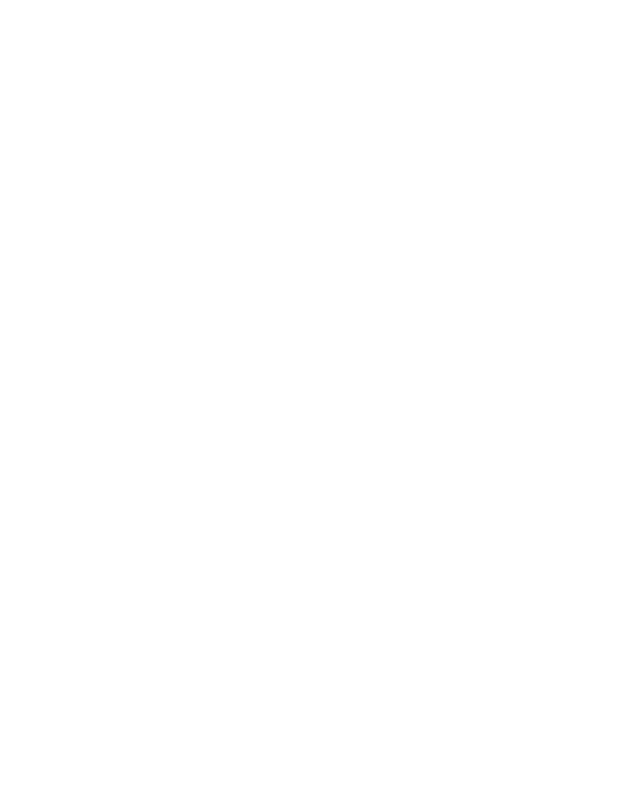
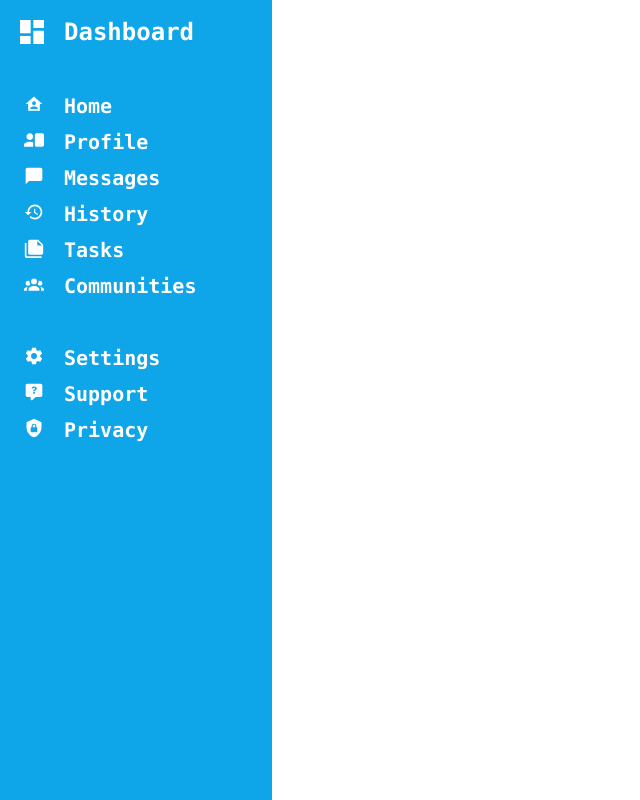
Before and after one commit to CyberGigzz/Admin-Dashboard, a website: page index.html in a window 1280 px wide. Shown: the whole page, without its empty margins (0-640 px from the left). Drawn offline with Linux system fonts and the light colour scheme.

Commit message:
sidebar finished

```diff
--- a/index.html
+++ b/index.html
@@ -1,11 +1,101 @@
 <!DOCTYPE html>
 <html lang="en">
-<head>
-    <meta charset="UTF-8">
-    <meta name="viewport" content="width=device-width, initial-scale=1.0">
-    <title>Document</title>
-</head>
-<body>
+  <head>
+    <meta charset="UTF-8" />
+    <meta name="viewport" content="width=device-width, initial-scale=1.0" />
+    <title>Dashboard Admin</title>
+    <link rel="stylesheet" href="build/css/style.css" />
+    <link
+      rel="shortcut icon"
+      href="/build/img/icons8-dashboard-48.ico"
+      type="image/x-icon"
+    />
+  </head>
+  <body class="font-mono">
+    <aside
+      class="flex flex-col p-4 min-h-screen text-white max-w-[17rem] bg-sky-500 gap-10"
+    >
+      <div>
+        <ul>
+          <li class="flex items-center">
+            <svg class="svg-sprite h-8 w-8 fill-white">
+              <use xlink:href="build/img/sprite.svg#view-dashboard"></use>
+            </svg>
+            <p class="text-2xl font-semibold ml-4">Dashboard</p>
+          </li>
+        </ul>
+      </div>
 
-</body>
+      <div>
+        <ul class="flex flex-col gap-1">
+          <li class="flex items-center">
+            <svg class="svg-sprite h-5 w-5 ml-2 fill-white">
+              <use xlink:href="build/img/sprite.svg#home-account"></use>
+            </svg>
+            <p class="text-xl ml-5 font-semibold pt-1">Home</p>
+          </li>
+
+          <li class="flex items-center">
+            <svg class="svg-sprite h-5 w-5 ml-2 fill-white">
+              <use xlink:href="build/img/sprite.svg#account-card"></use>
+            </svg>
+            <p class="text-xl ml-5 font-semibold pt-1">Profile</p>
+          </li>
+
+          <li class="flex items-center">
+            <svg class="svg-sprite h-5 w-5 ml-2 fill-white">
+              <use xlink:href="build/img/sprite.svg#message"></use>
+            </svg>
+            <p class="text-xl ml-5 font-semibold pt-1">Messages</p>
+          </li>
+
+          <li class="flex items-center">
+            <svg class="svg-sprite h-5 w-5 ml-2 fill-white">
+              <use xlink:href="build/img/sprite.svg#history"></use>
+            </svg>
+            <p class="text-xl ml-5 font-semibold pt-1">History</p>
+          </li>
+
+          <li class="flex items-center">
+            <svg class="svg-sprite h-5 w-5 ml-2 fill-white">
+              <use xlink:href="build/img/sprite.svg#note-multiple"></use>
+            </svg>
+            <p class="text-xl ml-5 font-semibold pt-1">Tasks</p>
+          </li>
+
+          <li class="flex items-center">
+            <svg class="svg-sprite h-5 w-5 ml-2 fill-white">
+              <use xlink:href="build/img/sprite.svg#account-group"></use>
+            </svg>
+            <p class="text-xl ml-5 font-semibold pt-1">Communities</p>
+          </li>
+        </ul>
+      </div>
+
+      <div>
+        <ul class="flex flex-col gap-1">
+          <li class="flex items-center">
+            <svg class="svg-sprite h-5 w-5 ml-2 fill-white">
+              <use xlink:href="build/img/sprite.svg#cog"></use>
+            </svg>
+            <p class="text-xl ml-5 font-semibold pt-1">Settings</p>
+          </li>
+
+          <li class="flex items-center">
+            <svg class="svg-sprite h-5 w-5 ml-2 fill-white">
+              <use xlink:href="build/img/sprite.svg#comment-question"></use>
+            </svg>
+            <p class="text-xl ml-5 font-semibold pt-1">Support</p>
+          </li>
+
+          <li class="flex items-center">
+            <svg class="svg-sprite h-5 w-5 ml-2 fill-white">
+              <use xlink:href="build/img/sprite.svg#shield-lock"></use>
+            </svg>
+            <p class="text-xl ml-5 font-semibold pt-1">Privacy</p>
+          </li>
+        </ul>
+      </div>
+    </aside>
+  </body>
 </html>
--- /dev/null
+++ b/src/input.css
@@ -0,0 +1,3 @@
+@tailwind base;
+@tailwind components;
+@tailwind utilities;
--- /dev/null
+++ b/tailwind.config.js
@@ -0,0 +1,9 @@
+/** @type {import('tailwindcss').Config} */
+module.exports = {
+  content: ["./**/*.{html,js}"],
+
+  theme: {
+    extend: {},
+  },
+  plugins: [],
+}
```
Also changed, not shown: package.json (added, +14 -0 lines), build/css/style.css (added), build/img/icons8-dashboard-48.ico (added), build/img/sprite.svg (added), 2 other files.
